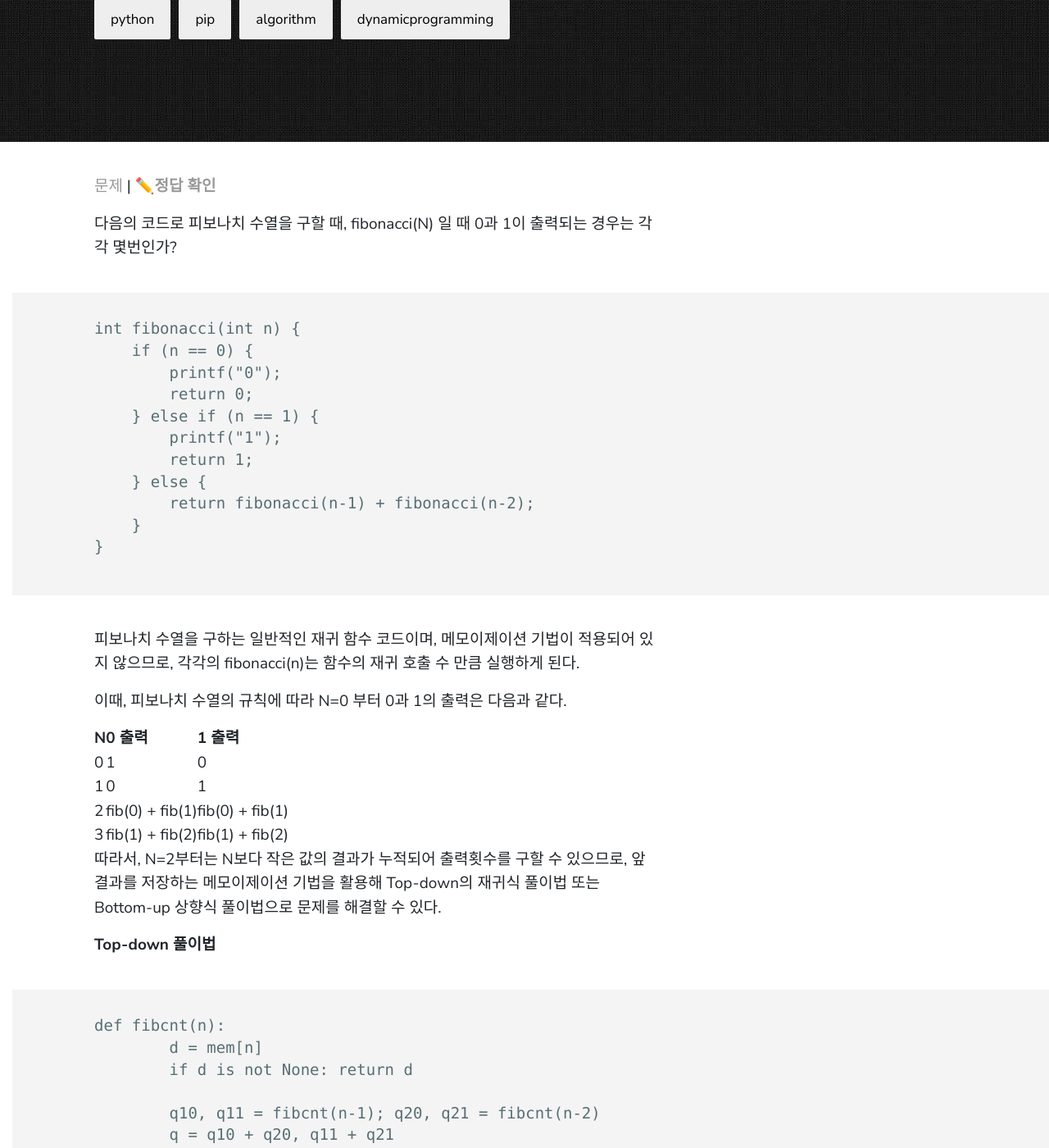
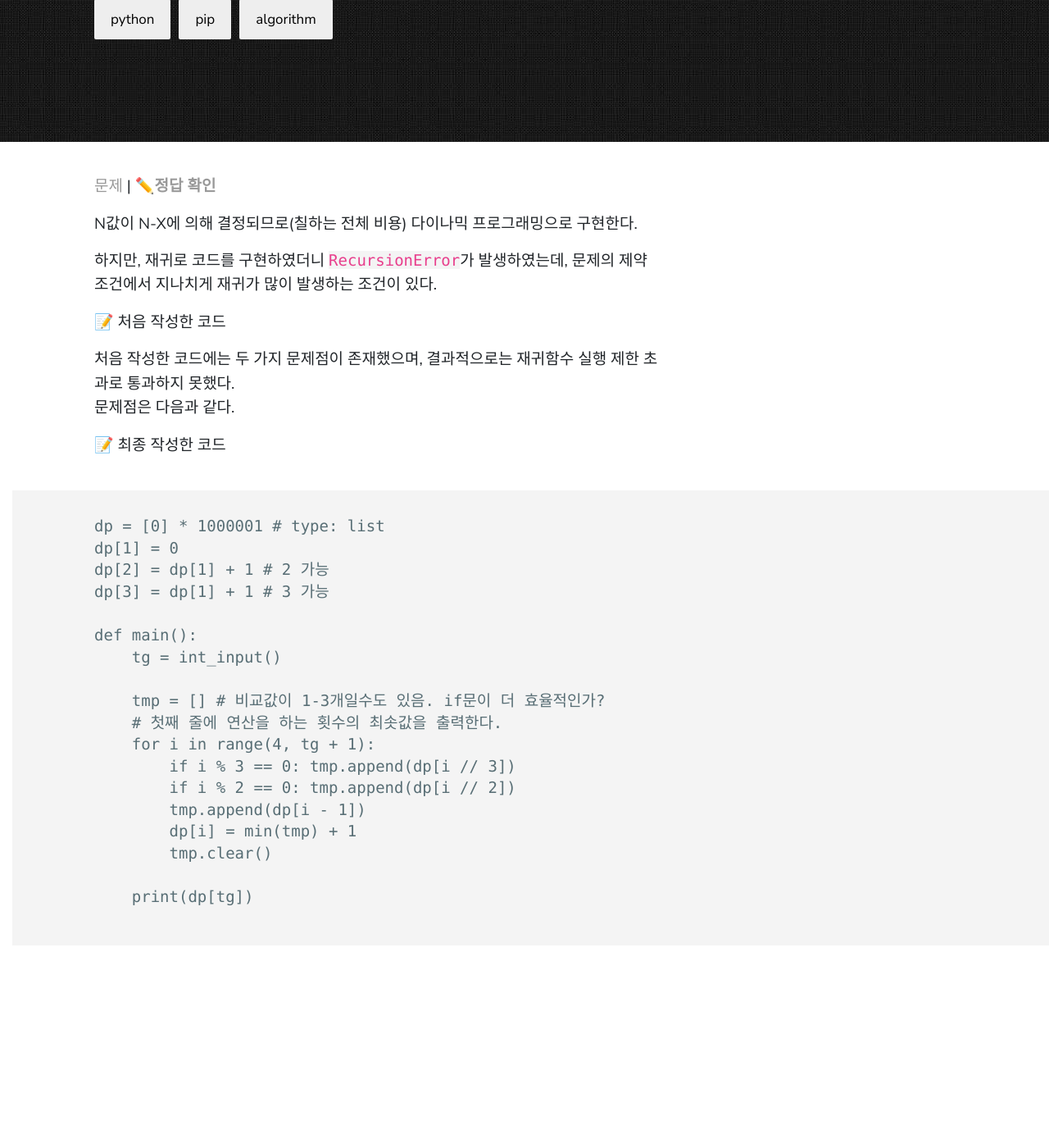
Before and after one commit to live2skull/blog.live2skull.kr, a Jekyll site: the page built from _posts/algorithm/2020-04-01-algorithm-boj-1463.markdown, in a window 1280 px wide and 1400 px high, scrolled down 297 px. Shown: the whole window at 82% size. Built offline with Jekyll 4.4.1, drawn with Linux system fonts in a browser that asks for light colours; after the commit the page ends 1490 px from its top, so only the background shows below that; some of the changed text lies outside the part shown.

Commit message:
1463(1로 만들기) 작성, 번호 오류 문항 수정

````diff
--- a/_posts/algorithm/2020-04-01-algorithm-boj-1463.markdown
+++ b/_posts/algorithm/2020-04-01-algorithm-boj-1463.markdown
@@ -1,69 +1,43 @@
 ---
 layout: post
-title:  "백준 알고리즘 풀이 - 1003번(피보나치 수열)"
-date:   2020-04-01 00:59:09 +0900
-categories: python pip algorithm dynamicprogramming
+title:  "백준 알고리즘 풀이 - 1463번(1로 만들기)"
+date:   2099-04-04 00:00:00 +0900
+categories: python pip algorithm
 ---
 
-[문제](https://www.acmicpc.net/problem/1003) |
-**[✏️정답 확인](https://github.com/live2skull/TheLordOfBOJ/blob/master/problems/%EB%8B%A4%EC%9D%B4%EB%82%98%EB%AF%B9_%ED%94%84%EB%A1%9C%EA%B7%B8%EB%9E%98%EB%B0%8D/1003.py)**
+[문제](https://www.acmicpc.net/problem/1463) |
+**[✏️정답 확인](https://github.com/live2skull/TheLordOfBOJ/blob/master/problems/%EB%8B%A4%EC%9D%B4%EB%82%98%EB%AF%B9_%ED%94%84%EB%A1%9C%EA%B7%B8%EB%9E%98%EB%B0%8D/1463.py)**
+
+N값이 N-X에 의해 결정되므로(칠하는 전체 비용) 다이나믹 프로그래밍으로 구현한다.
+
+하지만, 재귀로 코드를 구현하였더니 `RecursionError`가 발생하였는데, 문제의 제약 조건에서 지나치게 재귀가 많이 발생하는 조건이 있다.
+
+📝 처음 작성한 코드
 
 
-다음의 코드로 피보나치 수열을 구할 때, fibonacci(N) 일 때 0과 1이 출력되는 경우는 각각 몇번인가?
+처음 작성한 코드에는 두 가지 문제점이 존재했으며, 결과적으로는 재귀함수 실행 제한 초과로 통과하지 못했다.
+문제점은 다음과 같다.
 
+
+
+📝 최종 작성한 코드
 ```
-int fibonacci(int n) {
-    if (n == 0) {
-        printf("0");
-        return 0;
-    } else if (n == 1) {
-        printf("1");
-        return 1;
-    } else {
-        return fibonacci(n‐1) + fibonacci(n‐2);
-    }
-}
+dp = [0] * 1000001 # type: list
+dp[1] = 0
+dp[2] = dp[1] + 1 # 2 가능
+dp[3] = dp[1] + 1 # 3 가능
+
+def main():
+    tg = int_input()
+
+    tmp = [] # 비교값이 1-3개일수도 있음. if문이 더 효율적인가?
+    # 첫째 줄에 연산을 하는 횟수의 최솟값을 출력한다.
+    for i in range(4, tg + 1):
+        if i % 3 == 0: tmp.append(dp[i // 3])
+        if i % 2 == 0: tmp.append(dp[i // 2])
+        tmp.append(dp[i - 1])
+        dp[i] = min(tmp) + 1
+        tmp.clear()
+
+    print(dp[tg])
 ```
-
-피보나치 수열을 구하는 일반적인 재귀 함수 코드이며, 메모이제이션 기법이 적용되어 있지 않으므로, 각각의 fibonacci(n)는 함수의 재귀 호출 수 만큼 실행하게 된다.
-
-이때, 피보나치 수열의 규칙에 따라 N=0 부터 0과 1의 출력은 다음과 같다.
-
-|N|0 출력|1 출력
-|---|-----|-----|
-|0|1|0|
-|1|0|1|
-|2|fib(0) + fib(1)|fib(0) + fib(1)|
-|3|fib(1) + fib(2)|fib(1) + fib(2)|
-
-따라서, N=2부터는 N보다 작은 값의 결과가 누적되어 출력횟수를 구할 수 있으므로, 앞 결과를 저장하는 메모이제이션 기법을 활용해 Top-down의 재귀식 풀이법 또는 Bottom-up 상향식 풀이법으로 문제를 해결할 수 있다.
-
-**Top-down 풀이법**
-```
-def fibcnt(n):
-        d = mem[n]
-        if d is not None: return d
-
-        q10, q11 = fibcnt(n-1); q20, q21 = fibcnt(n-2)
-        q = q10 + q20, q11 + q21
-
-        mem[n] = q
-        return q
-```
-
-**Button-up 풀이법**
-```
-def fib(target):
-
-    n = 2
-    while n <= target:
-        q10, q11 = mem[n-1]; q20, q21 = mem[n-2]
-        q = q10 + q20, q11 + q21
-        mem[n] = q
-        n += 1
-
-    return mem[target]
-```
-
-💡 일반적으로 상향식(Button-up) 풀이법이 Top-down 풀이법보다 성능이 더 좋다.
-또한 Top-down 풀이법을 재귀함수로 구현할 경우 N이 매우 크거나, 시스템 환경에 따라 메모리 오류(maximum recursion exceed)가 발생할 수 있다.
--- a/_posts/algorithm/2020-04-02-algorithm-boj-1003.markdown
+++ b/_posts/algorithm/2020-04-02-algorithm-boj-1003.markdown
@@ -65,5 +65,5 @@ def fib(target):
     return mem[target]
 ```
 
-💡일반적으로 상향식(Button-up) 풀이법이 Top-down 풀이법보다 성능이 더 좋다.
+💡 일반적으로 상향식(Button-up) 풀이법이 Top-down 풀이법보다 성능이 더 좋다.
 또한 Top-down 풀이법을 재귀함수로 구현할 경우 N이 매우 크거나, 시스템 환경에 따라 메모리 오류(maximum recursion exceed)가 발생할 수 있다.
````
Also changed, not shown: _posts/algorithm/2020-04-05-algorithm-boj-1149.markdown (renamed from _posts/algorithm/2020-04-01-algorithm-boj-1149.markdown, +4 -6 lines).
